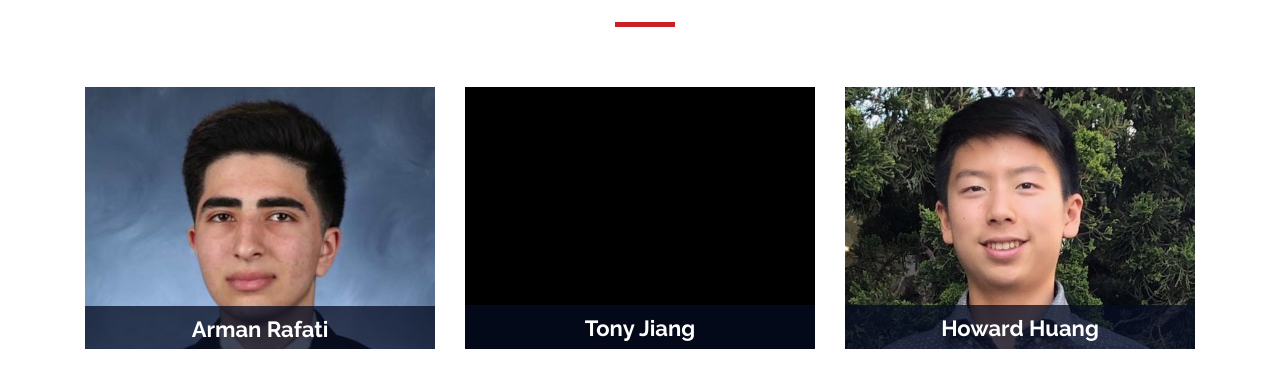
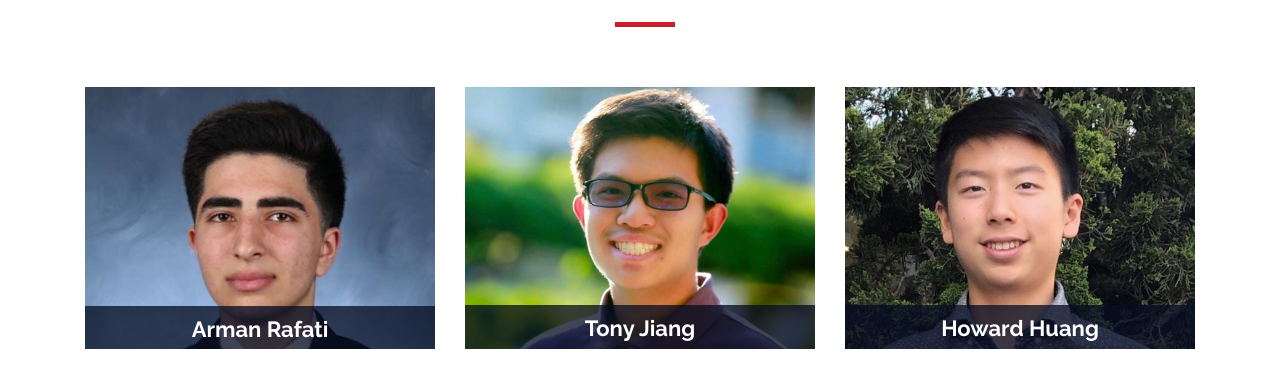
Before and after one commit to Toga-Hacks-I/Toga-Hacks-Website, a plain HTML site: page index.html in a window 1280 px wide. Shown: the part 2607-2983 px from the top of the page. Drawn offline with nearby package versions, Linux system fonts and the light colour scheme.

Commit message:
Add Tony's picture

```diff
--- a/index.html
+++ b/index.html
@@ -329,7 +329,7 @@
             <div class="col-lg-4 col-md-6">
               <div class="speaker">
                 <img
-                  src="img/speakers/blank_team.png"
+                  src="img/team/Tony_Jiang.jpg"
                   alt="Speaker 2"
                   class="img-fluid"
                 />
```
Also changed, not shown: img/team/Tony_Jiang.jpg (added).
